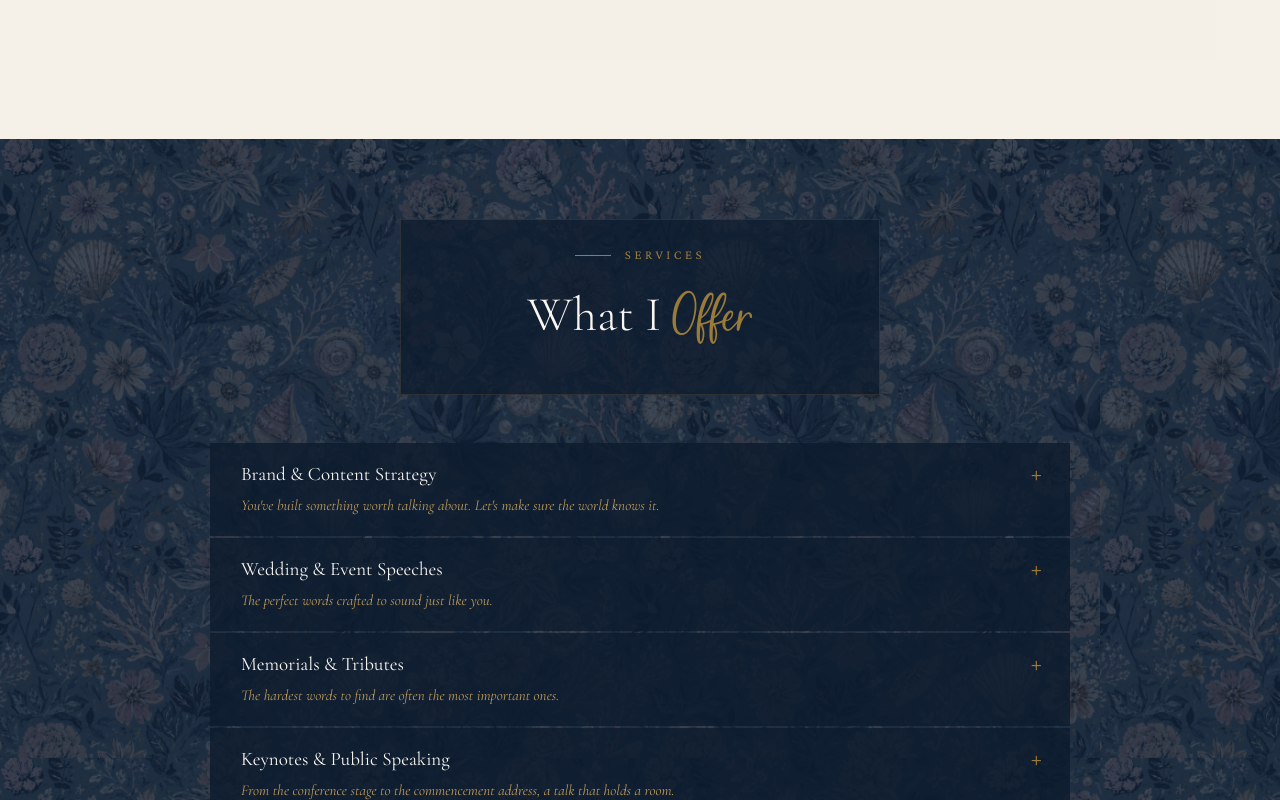
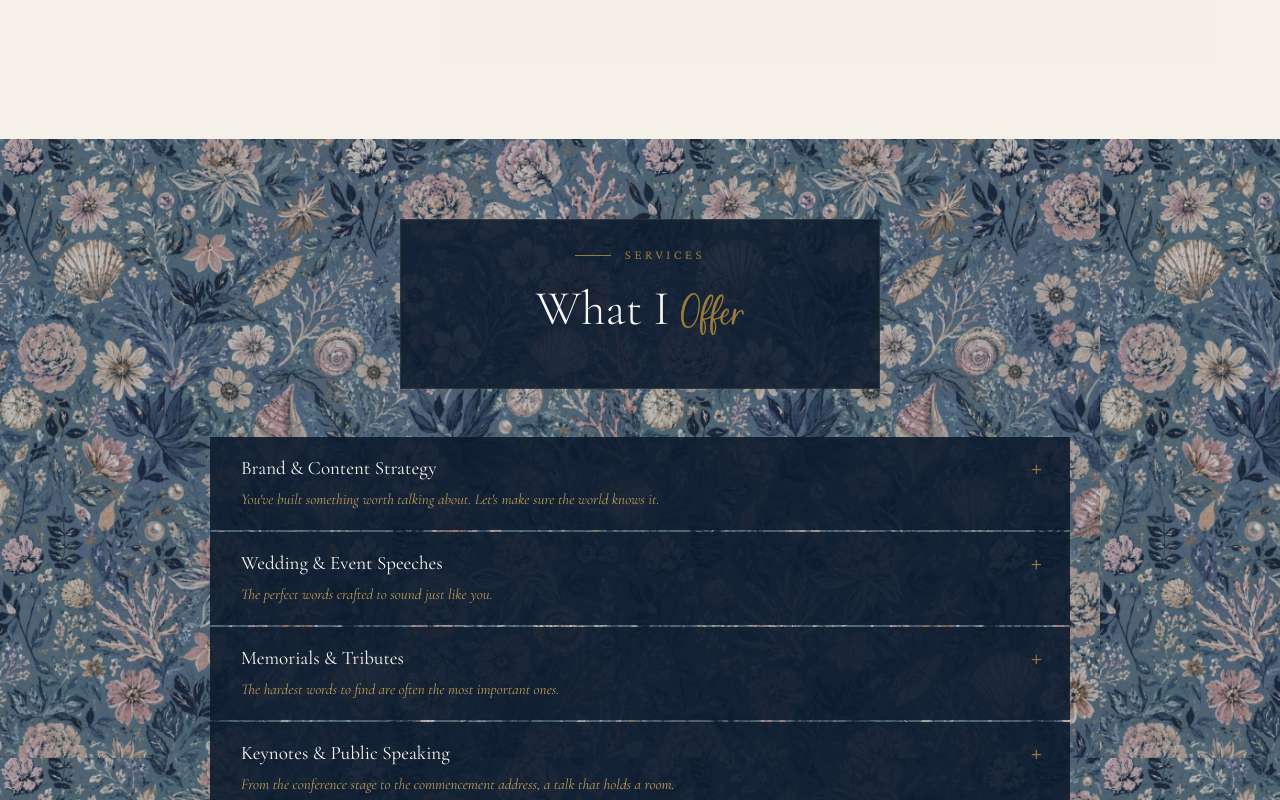
Before and after one commit to jmelnickmacdonald/anchoredprose, a Next.js app: page / in a window 1280 px wide. Shown: the part 1500-2300 px from the top of the page. Built offline with nearby package versions, Linux system fonts and the light colour scheme.

Commit message:
Update globals.css

```diff
--- a/src/app/globals.css
+++ b/src/app/globals.css
@@ -26,7 +26,7 @@ html { scroll-behavior: smooth; }
 body { font-family: var(--font-body); background: var(--cream); color: var(--navy); font-size: 18px; line-height: 1.7; overflow-x: hidden; }
 h1, h2, h3, h4 { font-family: var(--font-display); font-weight: 400; line-height: 1.15; }
 
-.script-accent { font-family: var(--font-script); font-size: 1.2em; color: var(--gold); font-style: normal; display: inline-block; vertical-align: baseline; line-height: 1; position: relative; top: 0.08em; }
+.script-accent { font-family: var(--font-script); font-size: 0.95em; font-weight: 400; color: var(--gold); font-style: normal; display: inline-block; vertical-align: baseline; line-height: 1; position: relative; top: 0.08em; }
 
 /* NAV */
 nav { position: fixed; top: 0; left: 0; right: 0; z-index: 100; background: var(--navy); display: flex; align-items: center; justify-content: space-between; padding: 0 48px; height: 80px; border-bottom: 1px solid rgba(184,150,62,0.15); }
@@ -72,13 +72,12 @@ nav { position: fixed; top: 0; left: 0; right: 0; z-index: 100; background: var(
 
 /* SERVICES — blue floral */
 .services { background: var(--navy); padding: 80px 64px; position: relative; overflow: hidden; }
-.services::after { content: ''; position: absolute; inset: 0; background: rgba(13,27,46,0.72); pointer-events: none; z-index: 0; }
 .services-header, .services-grid { position: relative; z-index: 1; }
 .services::before { content: ''; position: absolute; inset: 0; background-image: url('/background4.jpg'); background-size: 1100px; opacity: 0.77; pointer-events: none; }
-.services-header { max-width: 480px; margin: 0 auto 48px; text-align: center; position: relative; z-index: 1; background: rgba(13,27,46,0.75); padding: 24px 48px; border: 1px solid rgba(155,123,58,0.2); }
+.services-header { max-width: 480px; margin: 0 auto 48px; text-align: center; position: relative; z-index: 1; background: rgba(13,27,46,0.88); padding: 24px 48px; border: 1px solid rgba(155,123,58,0.2); }
 .services-grid { max-width: 860px; margin: 0 auto; display: flex; flex-direction: column; gap: 2px; position: relative; z-index: 1; }
-.service-card { background: rgba(13,27,46,0.82); border-left: 3px solid transparent; padding: 20px 28px; transition: border-color 0.2s, background 0.2s; cursor: pointer; }
-.service-card:hover, .service-card.open { border-left-color: var(--gold); background: rgba(13,27,46,0.95); }
+.service-card { background: rgba(13,27,46,0.90); border-left: 3px solid transparent; padding: 20px 28px; transition: border-color 0.2s, background 0.2s; cursor: pointer; }
+.service-card:hover, .service-card.open { border-left-color: var(--gold); background: rgba(13,27,46,0.97); }
 .service-card-header { display: flex; align-items: center; justify-content: space-between; }
 .service-card h3 { font-size: 19px; color: var(--cream); font-weight: 400; margin: 0; }
 .service-card-toggle { color: var(--gold); font-size: 22px; line-height: 1; font-weight: 300; }
@@ -149,7 +148,7 @@ nav { position: fixed; top: 0; left: 0; right: 0; z-index: 100; background: var(
 .blog .section-title { color: var(--navy); font-size: clamp(28px, 3.5vw, 48px); }
 .blog-carousel { max-width: 1100px; margin: 0 auto; position: relative; overflow: hidden; z-index: 2; }
 .blog-cards { display: flex; transition: transform 0.5s ease; }
-.blog-card { flex: 0 0 100%; padding: 48px; background: rgba(250,247,242,0.95); border-top: 3px solid var(--gold); position: relative; z-index: 2; }
+.blog-card { flex: 0 0 100%; padding: 48px; background: #1a2d47; border-top: 3px solid var(--gold); position: relative; z-index: 2; }
 .blog-card-category { font-family: var(--font-body); font-size: 12px; letter-spacing: 2px; text-transform: uppercase; color: var(--gold); margin-bottom: 16px; position: relative; z-index: 1; }
 .blog-card h3 { font-family: var(--font-display); font-size: 28px; color: var(--cream); margin-bottom: 16px; font-weight: 400; position: relative; z-index: 1; }
 .blog-card p { font-size: 17px; color: rgba(250,247,242,0.7); line-height: 1.8; margin-bottom: 24px; }
@@ -185,8 +184,8 @@ nav { position: fixed; top: 0; left: 0; right: 0; z-index: 100; background: var(
 .footer { background: var(--navy); padding: 56px 64px 40px; }
 .footer-content { max-width: 1100px; margin: 0 auto; text-align: center; }
 .footer-brand { margin-bottom: 32px; }
-.footer-tagline { font-family: var(--font-display); font-size: clamp(40px, 5vw, 72px); font-style: italic; color: var(--cream); margin-top: 28px; margin-bottom: 12px; white-space: nowrap; }
-.footer-tagline .script-accent { font-size: 1.25em; display: inline-block; vertical-align: baseline; position: relative; top: 0.12em; }
+.footer-tagline { font-family: var(--font-display); font-size: clamp(56px, 8vw, 120px); font-style: italic; color: var(--cream); margin-top: 28px; margin-bottom: 16px; white-space: nowrap; line-height: 1.1; }
+.footer-tagline .script-accent { font-size: 1.5em; display: inline-block; vertical-align: baseline; position: relative; top: -0.05em; }
 .footer-brand p { font-family: var(--font-body); font-size: 18px; color: rgba(250,247,242,0.7); margin-top: 8px; }
 .footer-links { display: flex; gap: 32px; flex-wrap: wrap; justify-content: center; margin-bottom: 48px; padding-bottom: 32px; border-bottom: 1px solid rgba(184,150,62,0.15); }
 .footer-links a { font-family: var(--font-body); font-size: 18px; letter-spacing: 2px; text-transform: uppercase; color: rgba(250,247,242,0.6); text-decoration: none; transition: color 0.2s; }
@@ -207,8 +206,8 @@ nav { position: fixed; top: 0; left: 0; right: 0; z-index: 100; background: var(
 .back-link:hover { opacity: 0.7; }
 .subpage-banner { position: relative; min-height: 220px; margin-top: 80px; display: flex; align-items: center; justify-content: center; overflow: hidden; background-image: url('/creamseashellfloral.jpg'); background-size: 550px; background-attachment: scroll; }
 .subpage-banner-overlay { position: absolute; inset: 0; background: rgba(250,247,242,0.35); pointer-events: none; }
-.subpage-banner-title { position: relative; z-index: 2; text-align: center; background: rgba(245,240,232,0.88); padding: 28px 64px; border: 1px solid rgba(184,150,62,0.25); }
-.subpage-banner-title h1 { font-size: clamp(32px, 5vw, 54px); color: var(--navy); font-weight: 300; line-height: 1.15; }
+.subpage-banner-title { position: relative; z-index: 2; text-align: center; background: rgba(13,27,46,0.80); padding: 28px 64px; border: 1px solid rgba(155,123,58,0.25); }
+.subpage-banner-title h1 { font-size: clamp(32px, 5vw, 54px); color: var(--cream); font-weight: 300; line-height: 1.15; }
 .subpage-portfolio-grid { max-width: 1100px; margin: 0 auto; padding: 48px 48px 0; display: grid; grid-template-columns: repeat(2, 1fr); gap: 24px; }
 .subpage-body { background: var(--cream-warm); position: relative; z-index: 1; padding-bottom: 64px; isolation: isolate; }
 .subpage-category-label { max-width: 100%; margin: 0; padding: 24px 48px; font-family: var(--font-body); font-size: 13px; letter-spacing: 3px; text-transform: uppercase; color: var(--cream); display: flex; align-items: center; gap: 16px; position: relative; z-index: 1; background: var(--navy); }
```
